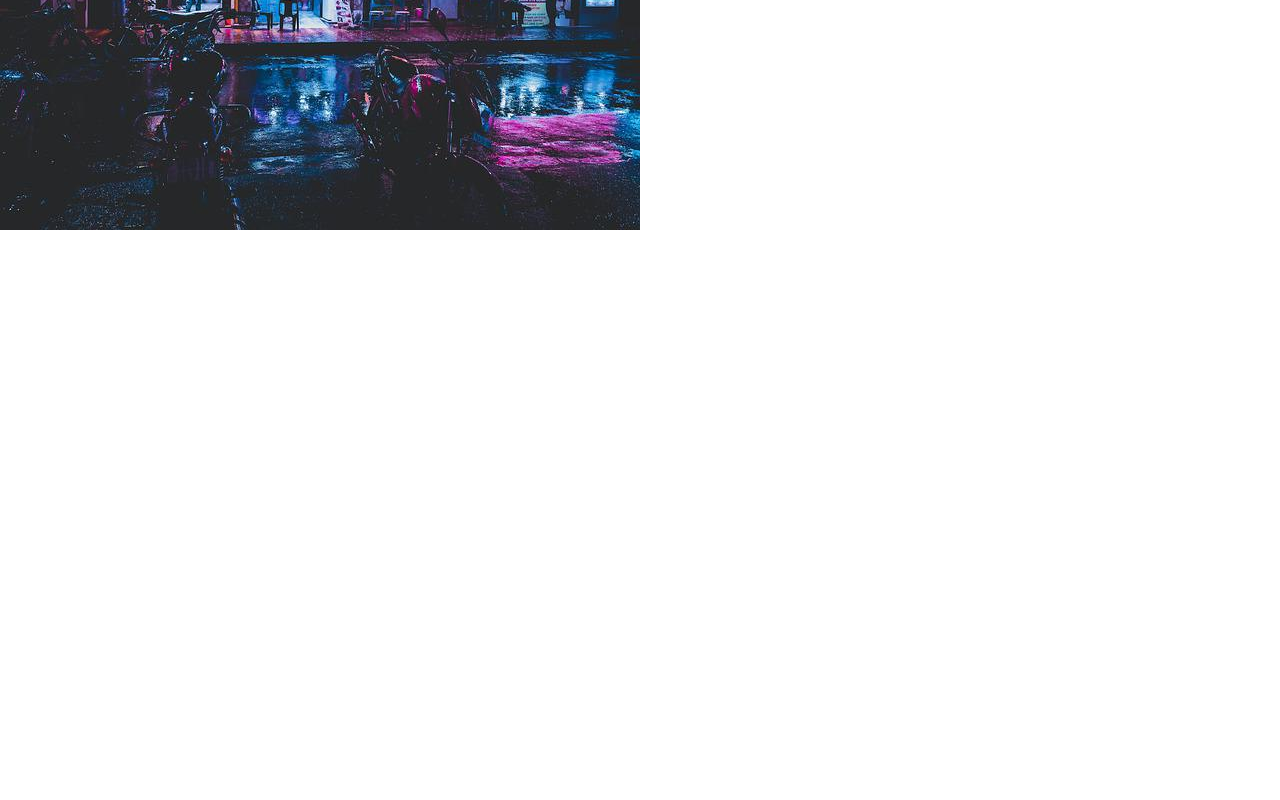
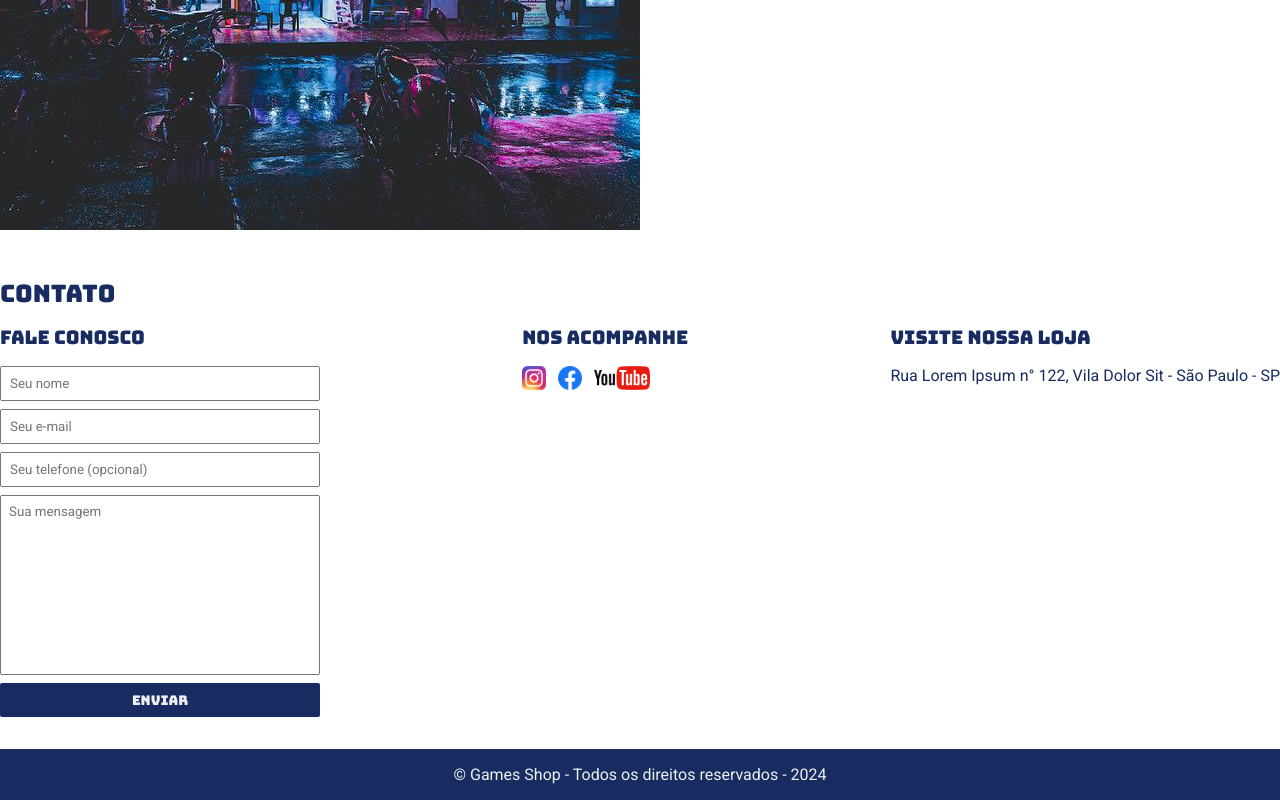
Before and after one commit to vivianetemoteoferrari/game-shop, a plain HTML site: page index.html in a window 1280 px wide. Shown: the part 349-1149 px from the top of the page. Before the commit the page ends 800 px from the top, so only its background shows below. Drawn offline with Linux system fonts and the light colour scheme.

Commit message:
adicionado footer aos arquivos index.html e main.css

```diff
--- a/index.html
+++ b/index.html
@@ -4,31 +4,33 @@
 <head>
     <meta charset="UTF-8">
     <meta name="viewport" content="width=device-width, initial-scale=1.0">
-    <title>Game Shop - A sua loja de games</title>
+    <title>Games Shop - A sua loja de games</title>
     <link rel="stylesheet" href="main.css">
 
     <link rel="preconnect" href="https://fonts.googleapis.com">
-<link rel="preconnect" href="https://fonts.gstatic.com" crossorigin>
-<link href="https://fonts.googleapis.com/css2?family=Bungee&family=Roboto:ital,wght@0,100;0,300;0,400;0,500;0,700;0,900;1,100;1,300;1,400;1,500;1,700;1,900&display=swap" rel="stylesheet">
+    <link rel="preconnect" href="https://fonts.gstatic.com" crossorigin>
+    <link
+        href="https://fonts.googleapis.com/css2?family=Bungee&family=Roboto:ital,wght@0,100;0,300;0,400;0,500;0,700;0,900;1,100;1,300;1,400;1,500;1,700;1,900&display=swap"
+        rel="stylesheet">
 </head>
 
 <body>
     <header>
         <div class="container">
-            <h1>Game Shop</h1>
+            <h1>Games Shop</h1>
             <nav>
                 <ul>
                     <li>
-                        <a href="#">Sobre a loja</a>
+                        <a href="#about">Sobre a loja</a>
                     </li>
                     <li>
-                        <a href="#">Contato</a>
+                        <a href="#contact">Contato</a>
                     </li>
                 </ul>
             </nav>
         </div>
     </header>
-    <section>
+    <section id="about">
         <div class="container">
             <img class="store-front" src="images/loja.jpg" alt="Fachada da loja Games Shop">
             <div>
@@ -51,6 +53,54 @@
             </div>
         </div>
     </section>
+    <section id="contact">
+        <div class="container">
+            <h2>Contato</h2>
+            <div class="contact-methods">
+                <div>
+                    <h3>Fale conosco</h3>
+                    <form action="">
+                        <input type="text" placeholder="Seu nome" required>
+                        <input type="email" placeholder="Seu e-mail" required>
+                        <input type="tel" placeholder="Seu telefone (opcional)">
+                        <textarea placeholder="Sua mensagem" required></textarea>
+                        <button type="submit">Enviar</button>
+                    </form>
+                </div>
+                <div>
+                    <h3>Nos acompanhe</h3>
+                    <ul class="social-links">
+                        <li>
+                            <a href="#" title="Siga-nos no Instagram">
+                                <img src="images/instagram.png" alt="Logo do Instagram">
+                            </a>
+                        </li>
+                        <li>
+                            <a href="#" title="Siga-nos no Facebook">
+                                <img src="images/facebook.png" alt="Logo do Facebook">
+                            </a>
+                        </li>
+                        <li>
+                            <a href="#" title="Siga nosso canal no Youtube">
+                                <img src="images/youtube.png" alt="Logo do Youtube">
+                            </a>
+                        </li>
+                    </ul>
+                </div>
+                <div>
+                    <h3>Visite nossa loja</h3>
+                    <p>Rua Lorem Ipsum n° 122, Vila Dolor Sit - São Paulo - SP </p>
+                </div>
+            </div>
+        </div>
+    </section>
+    <footer>
+        <div class="container">
+            <p>
+                &copy; Games Shop - Todos os direitos reservados - 2024
+            </p>
+        </div>
+    </footer>
 </body>
 
 </html>
--- a/main.css
+++ b/main.css
@@ -5,13 +5,13 @@
 }
 
 header, header h1,
-section h2{
+section h2, section h3, button {
     font-family: "Bungee", sans-serif;
     font-weight: 400;
     font-style: normal;
 }
 
-body {
+body, input, textarea {
     font-family: "Roboto", sans-serif;
     font-weight: 400;
     font-style: normal;
@@ -76,3 +76,67 @@ section p {
 .store-front {
     margin-right: 32px;
 }
+
+.social-links img {
+    height: 24px;
+}
+
+.social-links li {
+    display: inline;
+    margin-right: 8px;
+}
+
+.social-links li a {
+    text-decoration: none;
+}
+
+#contact .container {
+    display: block;
+}
+
+.contact-methods {
+    display: flex;
+    justify-content: space-between;
+}
+
+form input,
+form textarea,
+form button {
+    display: block;
+    width: 320px;
+    margin-bottom: 8px;
+    padding: 8px;
+}
+
+form textarea {
+    resize: none;
+    height: 180px;
+}
+
+section h3 {
+    margin-bottom: 16px;
+}
+
+form button {
+    background-color: #182C61;
+    color: #ecf0f1;
+    border: none;
+    border-radius: 2px;
+    cursor: pointer;
+
+}
+
+form button:hover {
+    background-color: #314e9e;
+}
+
+input:focus, textarea:focus {
+    outline-color: #182C61;
+}
+
+footer {
+    background-color: #182C61;
+    color: #ecf0f1;
+    padding: 16px 0;
+    text-align: center;
+}
```
